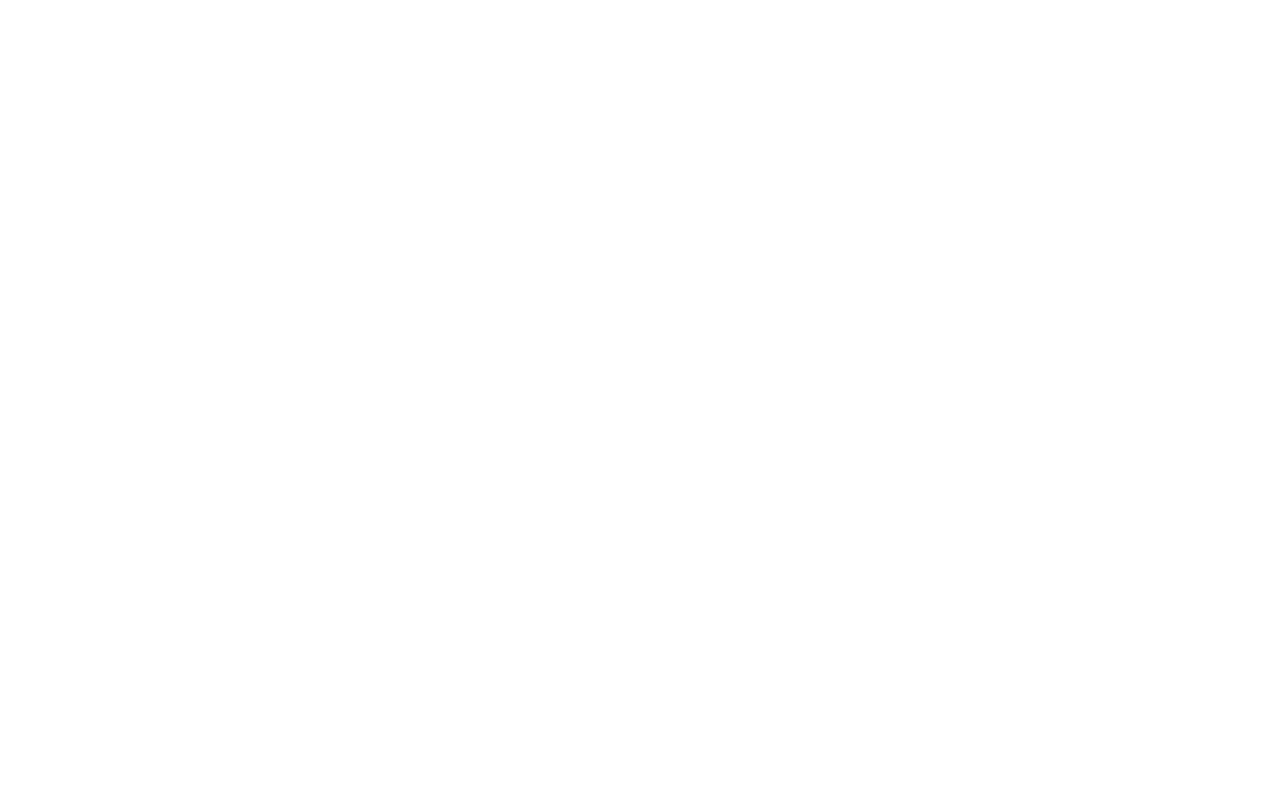
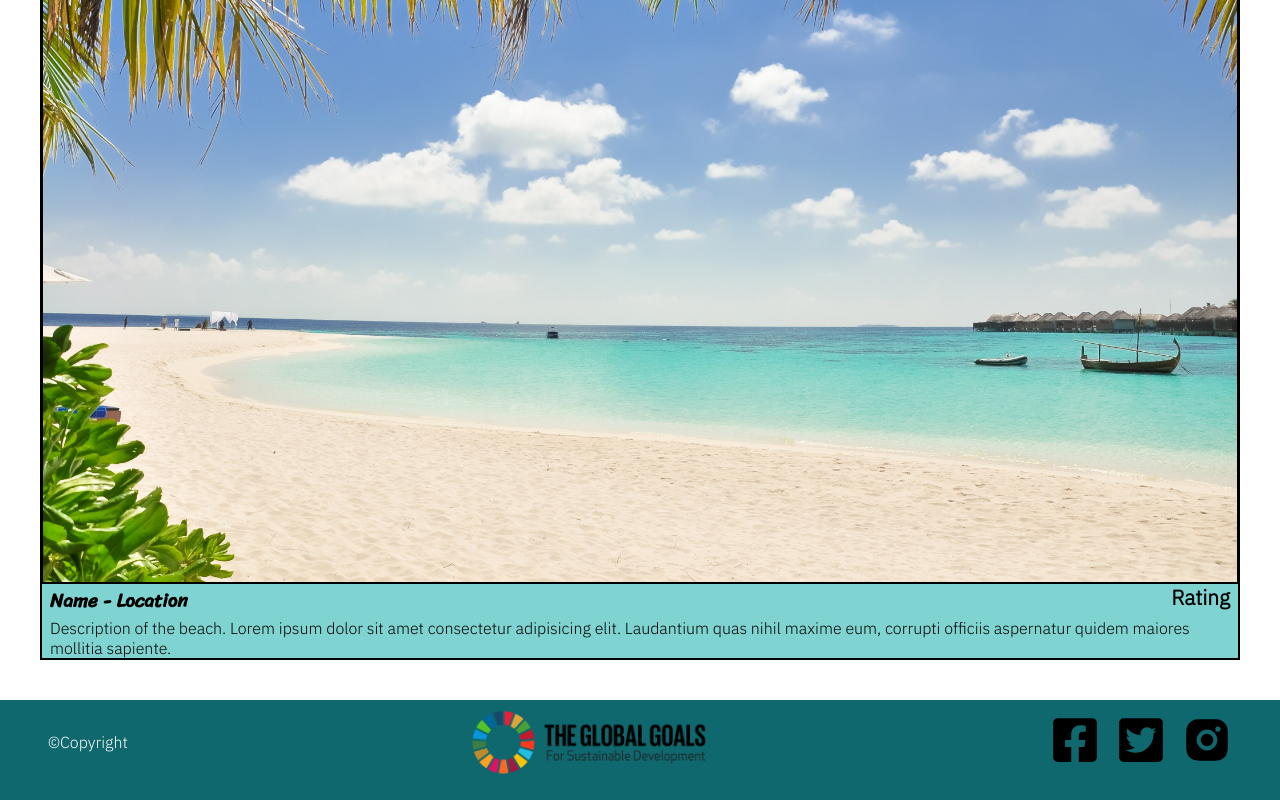
Before and after one commit to SergioManuelJob/CleanBeach-Project, a React (Create React App) app in the folder frontend/: page / in a window 1280 px wide. Shown: the part 1038-1838 px from the top of the page. Before the commit the page ends 924 px from the top, so only its background shows below. Built offline with nearby package versions, Linux system fonts and the light colour scheme.

Commit message:
Cards of beaches

```diff
--- a/frontend/src/App.jsx
+++ b/frontend/src/App.jsx
@@ -2,6 +2,7 @@
 import Image from './images/pexels-asad-photo-maldives-1450353.jpg';
 import Router from './components/Routes/Router';
 import Footer from './components/Footer/Footer';
+
 
 function App() {
 
--- /dev/null
+++ b/frontend/src/app.scss
@@ -0,0 +1,3 @@
+body{
+    background-color: red;
+}
--- a/frontend/src/components/Navbar/Navbar.scss
+++ b/frontend/src/components/Navbar/Navbar.scss
@@ -28,6 +28,7 @@
                 color: c.$White;
                 margin: 0 2rem;
                 text-decoration: none;
+                margin: 0;
             }
         }
     }
--- a/frontend/src/components/Pages/LandingPage/LandingPage.jsx
+++ b/frontend/src/components/Pages/LandingPage/LandingPage.jsx
@@ -1,12 +1,29 @@
 import { useState } from "react";
+import './LandingPage.scss'
 import Dropdown from '../../Dropdown/Dropdown';
+import Beachpic from '../../../images/pexels-asad-photo-maldives-1450353.jpg'
 
 const LandingPage = () => {
     const [selected, setSelected] = useState('');
     <Dropdown selected={selected} setSelected={setSelected} />
 
     return (
-        <Dropdown />
+        <>
+           <Dropdown />
+            <figure className="mainFigure">
+                <img src={Beachpic} alt="PhotoOfBeach" />
+                <figcaption className="mainFigcap">
+                    <hgroup className="hGroups">
+                       <h3>Name - Location</h3>
+                       <h4>Rating</h4>
+                    </hgroup>
+                    <p>Description of the beach.
+                        Lorem ipsum dolor sit amet consectetur adipisicing elit. Laudantium quas nihil maxime eum, corrupti officiis aspernatur quidem maiores mollitia sapiente.
+                    </p>
+                </figcaption>
+            </figure>
+        </>
+
 
     )
 }
--- a/frontend/src/components/Pages/LandingPage/LandingPage.scss
+++ b/frontend/src/components/Pages/LandingPage/LandingPage.scss
@@ -1 +1,36 @@
-@use '../../Styled/Theme.scss' as c;
+@use "../../Styled/Theme.scss" as c;
+
+.mainFigure {
+  margin: 2.5em;
+  img {
+    border-top-style: solid;
+    border-right-style: solid;
+    border-bottom-style: none;
+    border-left-style: solid;
+    max-width: 100%;
+    display: block;
+  }
+  .mainFigcap {
+    border: 2px solid c.$Black;
+    background-color: c.$Cyan;
+    p {
+      margin: 0 0.5em;
+      font-family: c.$IBM-Font;
+      font-size: 1em;
+    }
+    .hGroups {
+      display: grid;
+      grid-template-columns: 1fr 1fr;
+      margin: 0 0.5em;
+      h3 {
+        font-size: 1.2em;
+        font-family: c.$Sriracha;
+      }
+      h4 {
+        font-size: 1.3em;
+        text-align: right;
+        font-family: c.$IBM-Font;
+      }
+    }
+  }
+}
--- a/frontend/src/index.css
+++ /dev/null
@@ -1,13 +0,0 @@
-body {
-  margin: 0;
-  font-family: -apple-system, BlinkMacSystemFont, 'Segoe UI', 'Roboto', 'Oxygen',
-    'Ubuntu', 'Cantarell', 'Fira Sans', 'Droid Sans', 'Helvetica Neue',
-    sans-serif;
-  -webkit-font-smoothing: antialiased;
-  -moz-osx-font-smoothing: grayscale;
-}
-
-code {
-  font-family: source-code-pro, Menlo, Monaco, Consolas, 'Courier New',
-    monospace;
-}
--- a/frontend/src/index.js
+++ b/frontend/src/index.js
@@ -1,6 +1,5 @@
 import React from 'react';
 import ReactDOM from 'react-dom/client';
-import './index.css';
 import App from './App';
 import { BrowserRouter } from 'react-router-dom'
 
```
